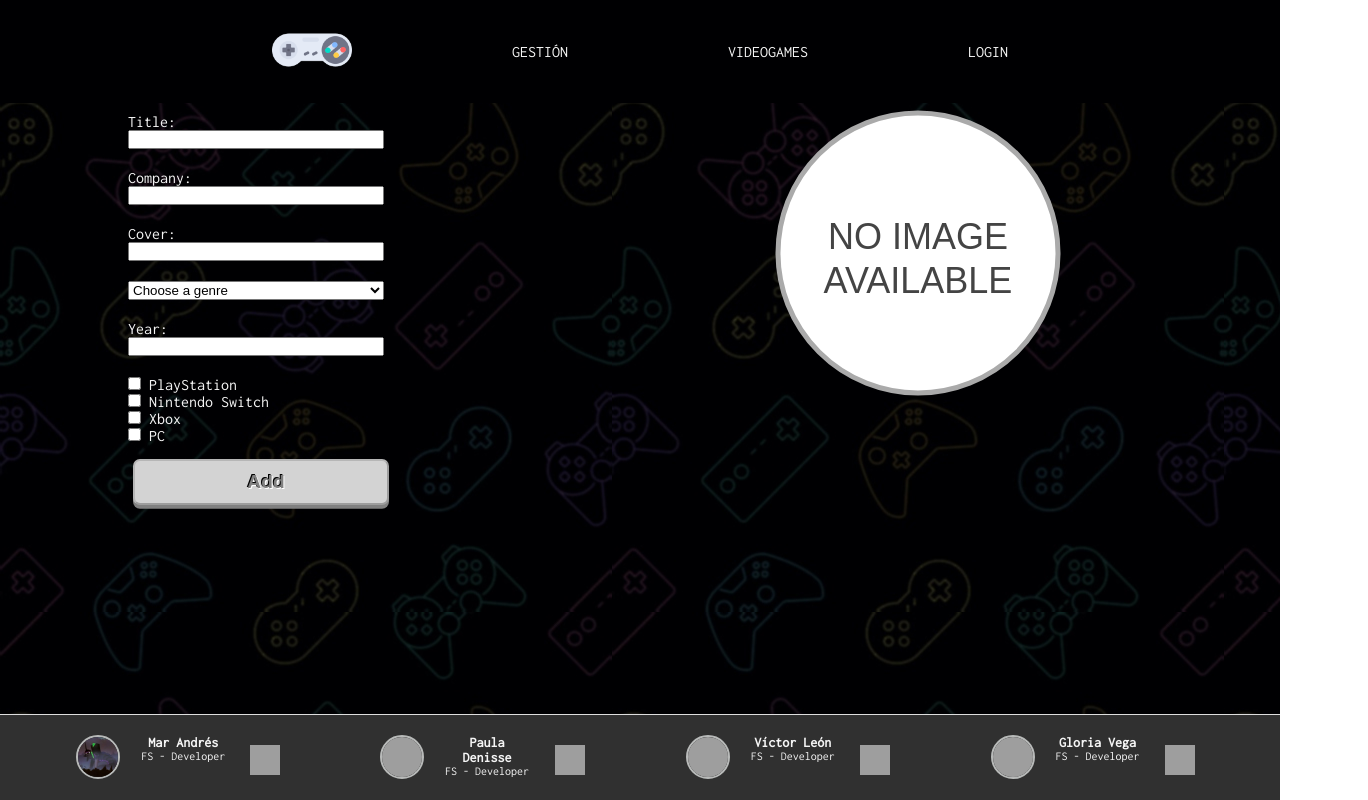
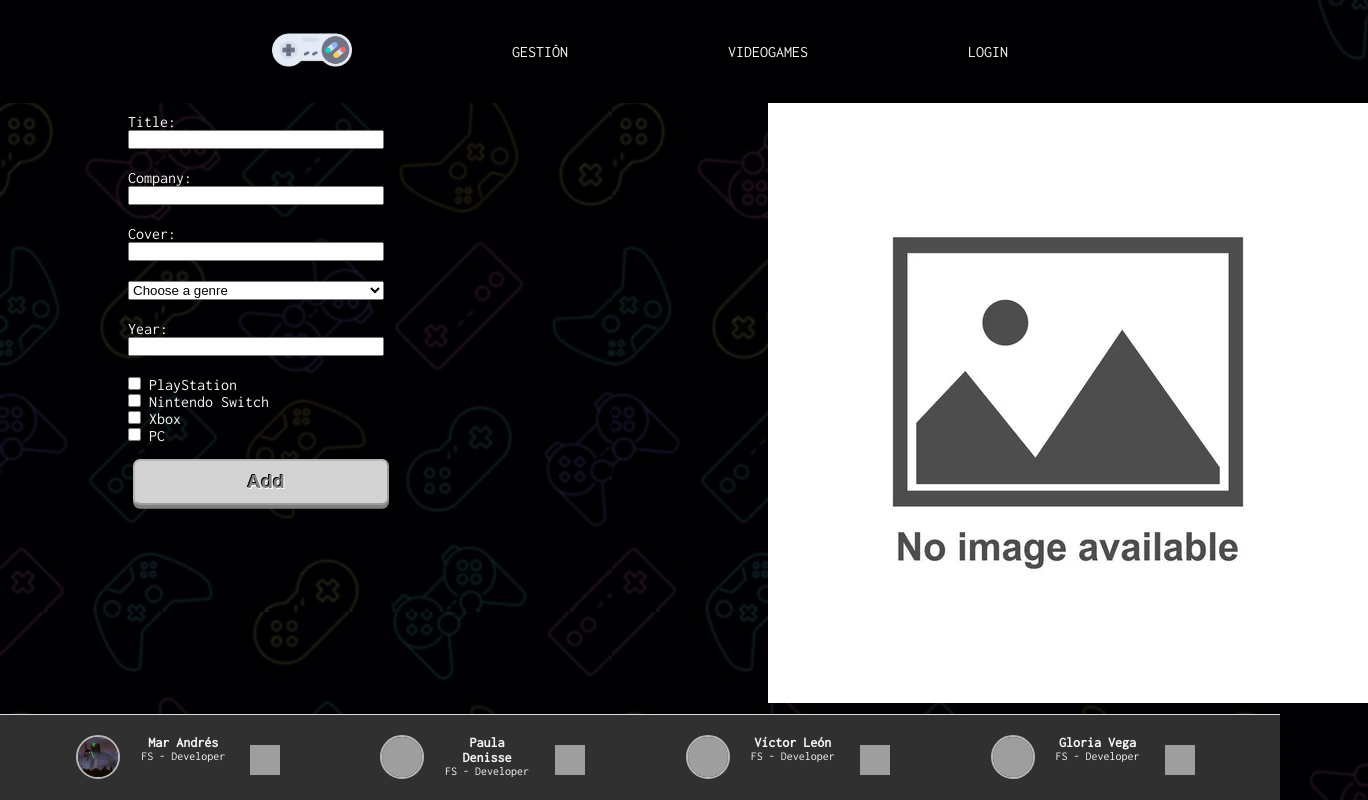
Before and after one commit to victorleon0/Videogames_App, an Angular app in the folder front/: page /gestion in a window 1280 px wide. Shown: the whole page, 1368 px wide, since content can reach past the window. Built offline with nearby package versions, Linux system fonts and the light colour scheme; grey boxes are pictures that could not be loaded.

Commit message:
Actualizar cambio db.json y imagen not available

```diff
--- a/front/src/app/pages/gestion/preview/preview.component.ts
+++ b/front/src/app/pages/gestion/preview/preview.component.ts
@@ -33,7 +33,7 @@ export class PreviewComponent implements OnInit {
 
   //En el caso que la ruta de la imagen no exista, se pone por defecto una imagen
   public getError = (event:any):void => {
-    this.itemPreview.cover = '../../assets/images/No_image_available.svg';
+    this.itemPreview.cover = '../../assets/images/no-image-available.jpg';
   }
 
 }
```
Also changed, not shown: front/src/assets/images/no-image-available.jpg (added), 1 other file (tests, documents, lock files or other folders).
